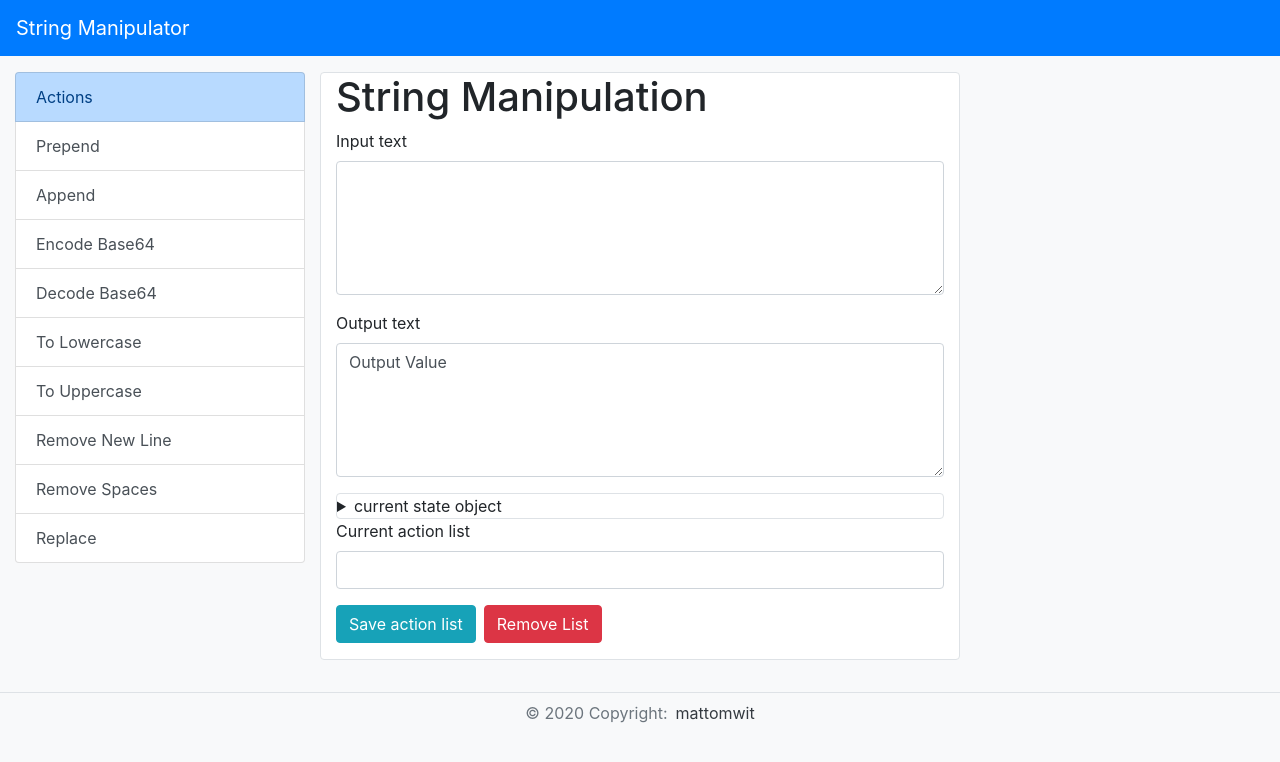
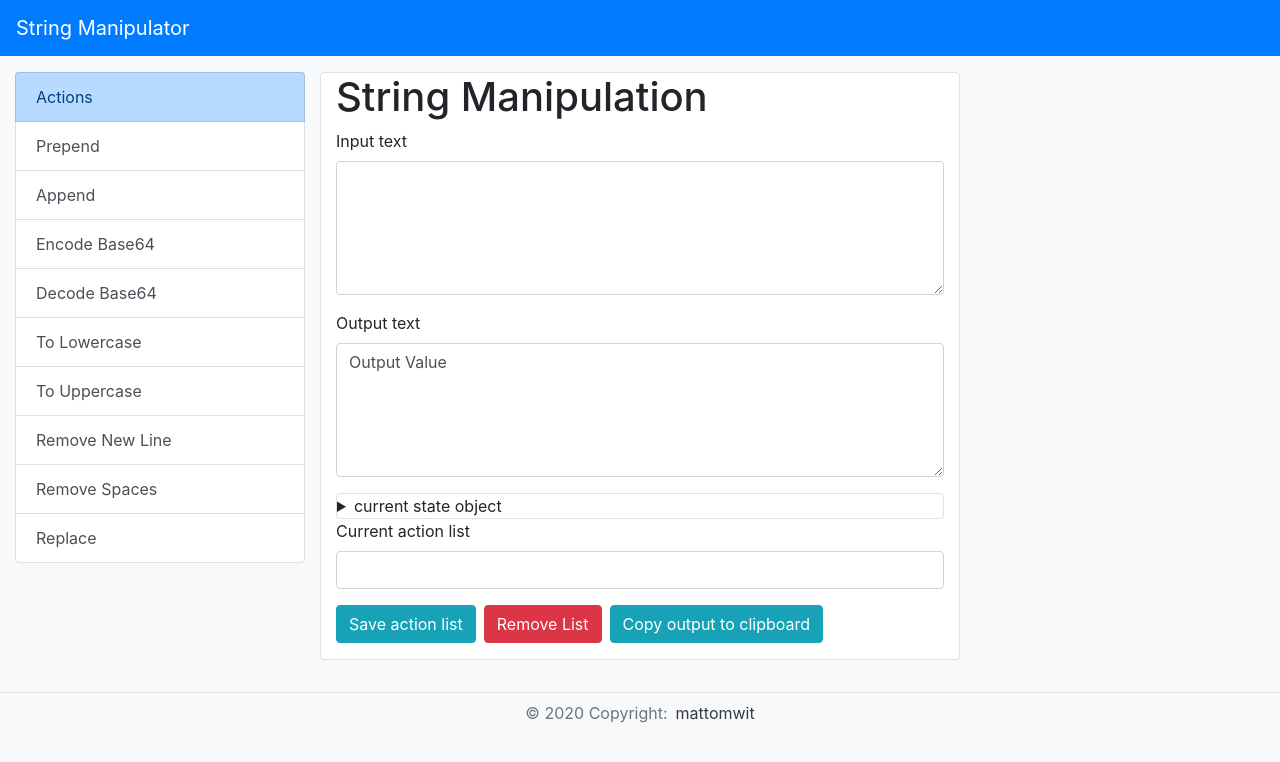
Before and after one commit to mattomwit/string-manipulator, a React (Create React App) app: page / in a window 1280 px wide. Shown: the top 762 px of the page. Built offline with nearby package versions, Linux system fonts and the light colour scheme.

Commit message:
Added a copy button

```diff
--- a/package.json
+++ b/package.json
@@ -8,6 +8,7 @@
     "@testing-library/react": "^9.5.0",
     "@testing-library/user-event": "^7.2.1",
     "bootstrap": "^4.5.2",
+    "clipboard-polyfill": "^3.0.1",
     "react": "^16.13.1",
     "react-dom": "^16.13.1",
     "react-scripts": "3.4.3"
--- a/src/App.js
+++ b/src/App.js
@@ -1,4 +1,5 @@
 import React from 'react';
+import * as clipboard from "clipboard-polyfill/text";
 import ListGroup from './ListGroup';
 import MainSection from './MainSection';
 import InputAction from './Actions/InputAction';
@@ -161,6 +162,18 @@ class App extends React.Component{
     });
   }
 
+  copyToClipboard(){
+    document.querySelector("#Outputtext").select()
+    clipboard.writeText(this.state.outputValue).then(
+      function () {
+        console.log("success!");
+      },
+      function () {
+        console.error("Failed to copy output value to clipboard.");
+      }
+    );
+  }
+
   addActionToCurrentActionList(actionObject){
     let numberOfActions = Object.keys(this.state.currentActionList).length;
     let newCurrentActionList = Object.assign({}, this.state.currentActionList);
@@ -203,8 +216,11 @@ class App extends React.Component{
         <button type="button" className="btn btn-info mb-3 mr-2" onClick={()=>this.saveCurrentActionList()}>
           Save action list
         </button>
-        <button type="button" className="btn btn-danger mb-3" onClick={()=>this.removeItemFromSavedActionLists()}>
+        <button type="button" className="btn btn-danger mb-3 mr-2" onClick={()=>this.removeItemFromSavedActionLists()}>
           Remove List
+        </button>
+        <button type="button" className="btn btn-info mb-3" onClick={()=>this.copyToClipboard()}>
+          Copy output to clipboard
         </button>
       </div>
     );
```
Also changed, not shown: 1 other file (tests, documents, lock files or other folders).
